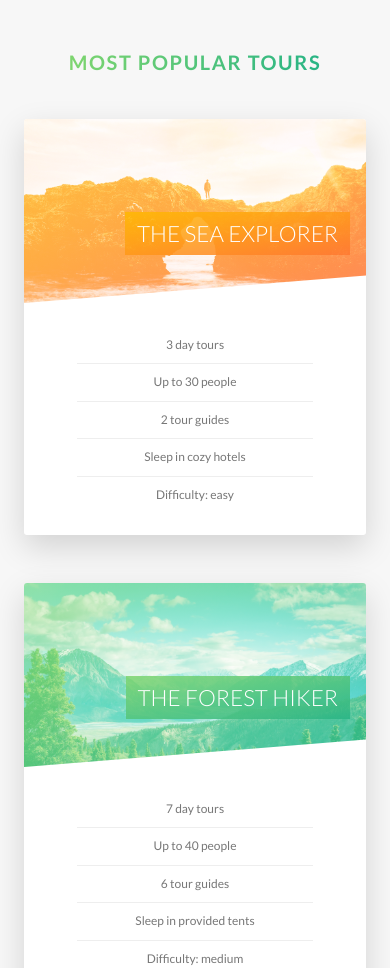
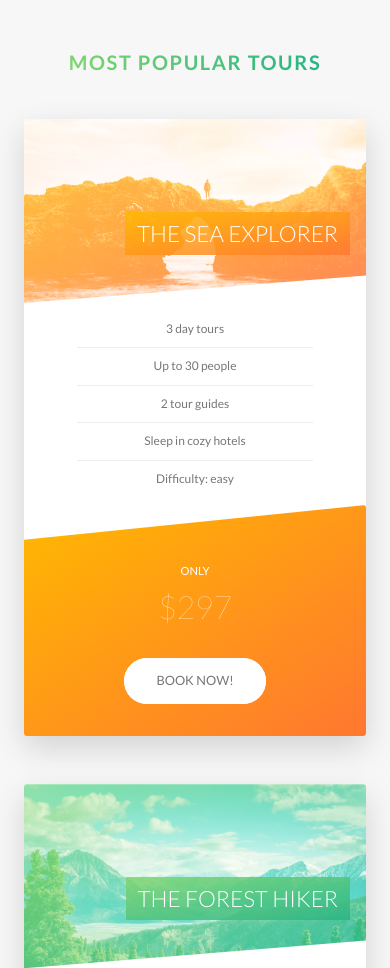
Before and after one commit to superwo/Natours, a website: page index.html in a window 390 px wide. Shown: the part 2477-3445 px from the top of the page. Drawn offline with Linux system fonts and the light colour scheme.

Commit message:
made responsive

```diff
--- a/sass/components/_card.scss
+++ b/sass/components/_card.scss
@@ -143,4 +143,49 @@
         font-size: 6rem;
         font-weight: 100;
     }
+
+
+    @include respond(tab-port) {
+        height: auto;
+        border-radius: 3px;
+        background-color: $color-white;
+        box-shadow: 0 1.5rem 4rem rgba($color-black, .15);
+
+        &__side {
+            height: auto;
+            position: relative;
+            box-shadow: none;
+
+            &--back {
+                transform: rotateY(0);
+                z-index: 1;
+                clip-path: polygon(0 15%, 100% 0, 100% 100%, 0 100%);
+            }
+        }
+
+        &:hover &__side--front {
+            transform: rotateY(0);
+        }
+
+        &__details {
+            padding: 1rem 3rem;
+        }
+
+        &__cta {
+            position: relative;
+            top: 0;
+            left: 0;
+            transform: translate(0);
+            width: 100%;
+            padding: 7rem 4rem 4rem 4rem;
+        }
+
+        &__price-box {
+            margin-bottom: 3rem;
+        }
+
+        &__price-value {
+            font-size: 4rem;
+        }
+    }
 }
--- a/sass/components/_form.scss
+++ b/sass/components/_form.scss
@@ -16,6 +16,10 @@
         width: 90%;
         display: block;
         transition: all .3s;
+
+        @include respond(tab-port) {
+            width: 100%;
+        }
 
         &:focus {
             outline: none;
@@ -52,6 +56,11 @@
     &__radio-group {
         width: 49%;
         display: inline-block;
+
+        @include respond(tab-port) {
+            width: 100%;
+            margin-bottom: 2rem;
+        }
     }
 
     &__radio-input {
--- a/sass/components/_story.scss
+++ b/sass/components/_story.scss
@@ -8,6 +8,16 @@
     padding-left: 9rem;
     font-size: $default-font-size;
     transform: skewX(-12deg);
+
+    @include respond(tab-port) {
+        width: 100%;
+        padding: 4rem;
+        padding-left: 7rem;
+    }
+
+    @include respond(phone) {
+        transform: skew(0);
+    }
 
 
     &__shape {
@@ -21,6 +31,10 @@
         clip-path: circle(50% at 50% 50%);
         transform: translateX(-3rem) skewX(12deg);
         position: relative;
+
+        @include respond(phone) {
+            transform: translateX(-3rem) skew(0);
+        }
     }
 
     &__img {
@@ -31,6 +45,10 @@
 
     &__text {
         transform: skewX(12deg);
+
+        @include respond(phone) {
+            transform: skew(0);
+        }
     }
 
     &__caption {
--- a/sass/pages/_home.scss
+++ b/sass/pages/_home.scss
@@ -63,10 +63,32 @@
     border-radius: 3px;
     box-shadow: 0 1.5rem 4rem rgba($color-black, .2);
 
-    height: 50rem;
+
+    @include respond(tab-land) {
+        background-image:linear-gradient(105deg,
+                                    rgba($color-white, .9) 0%,
+                                    rgba($color-white, .9) 65%,
+                                    transparent 65%),
+                    url(../img/nat-10.jpg);
+    }
+
+    @include respond(tab-port) {
+        background-image:linear-gradient(to right,
+                rgba($color-white, .9) 0%,
+                rgba($color-white, .9) 100%),
+        url(../img/nat-10.jpg);
+    }
 
     &__form {
         width: 50%;
         padding: 6rem;
+
+        @include respond(tab-land) {
+            width: 65%;
+        }
+
+        @include respond(tab-port) {
+            width: 100%;
+        }
     }
 }
```
Also changed, not shown: css/style.css.
